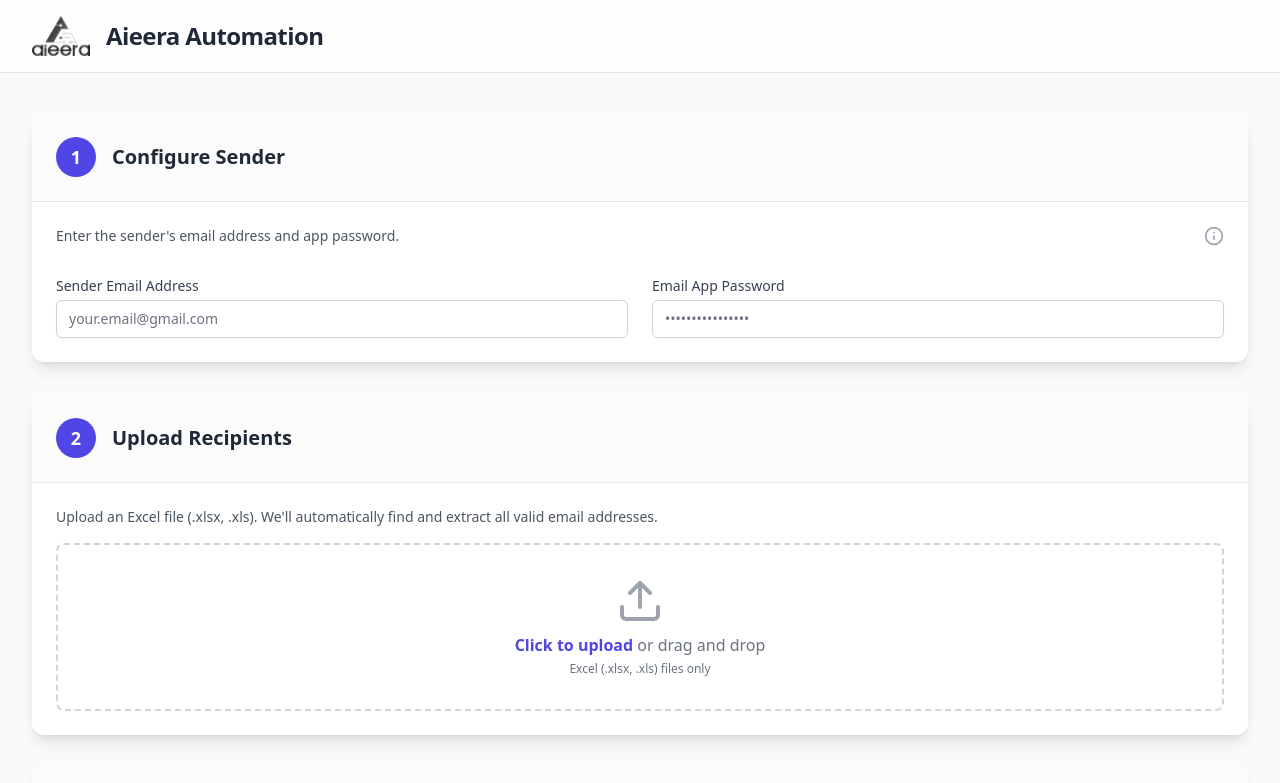
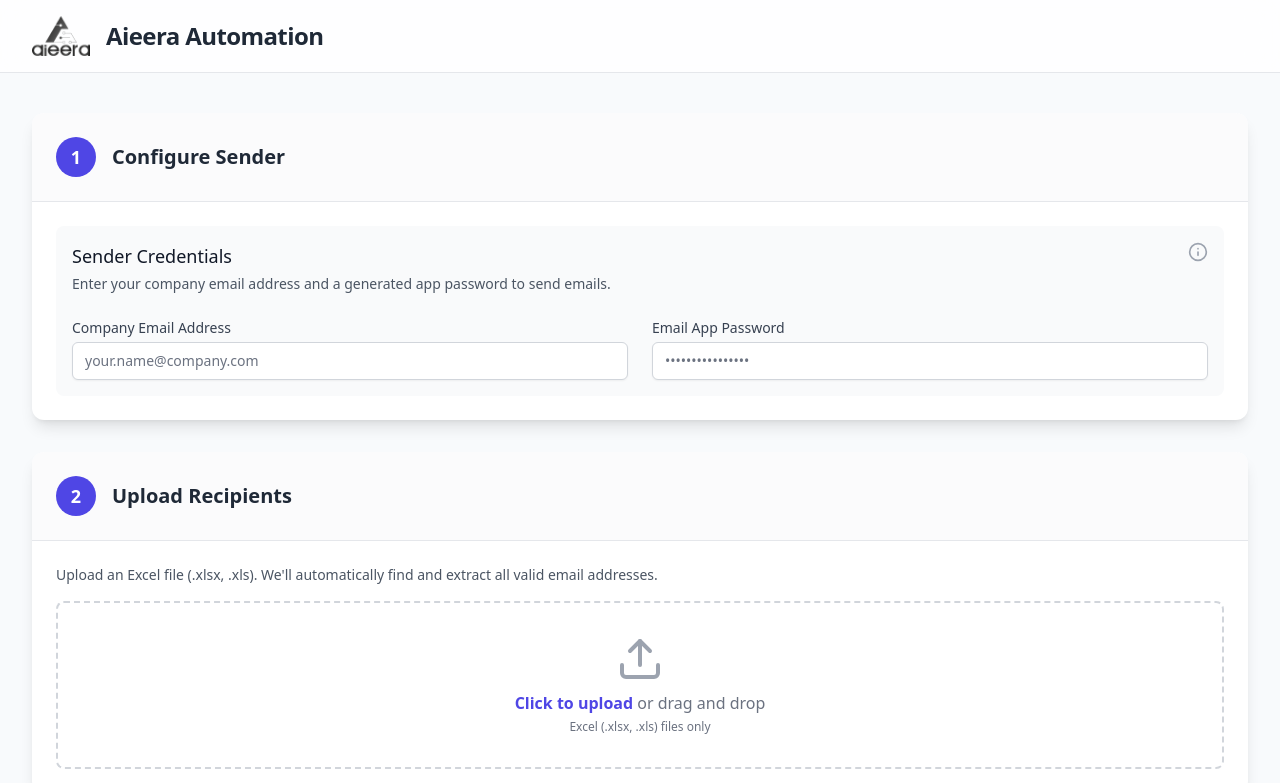
Before and after one commit to Sulthanzuza/bulky, a React (Vite) app: page / in a window 1280 px wide. Shown: the top 783 px of the page. Built offline with nearby package versions, Linux system fonts and the light colour scheme.

Commit message:
updated backend

```diff
--- a/src/components/core/UserCredentials.tsx
+++ b/src/components/core/UserCredentials.tsx
@@ -1,67 +1,50 @@
 import React, { useState, useEffect } from 'react';
 import { Info } from 'lucide-react';
 
-// Define a clear type for all the credentials we'll manage.
-interface Credentials {
+
+interface SenderCredentials {
   email: string;
   password: string;
-  provider: 'gmail' | 'outlook' | 'smtp';
-  host: string;
-  port: number;
-  secure: boolean;
 }
 
-// The props interface remains the same, accepting the onChange callback.
+
 interface UserCredentialsProps {
-  onChange: (credentials: Credentials) => void;
+  onChange: (credentials: SenderCredentials) => void;
 }
 
+
 const UserCredentials: React.FC<UserCredentialsProps> = ({ onChange }) => {
-  // --- SOLUTION PART 1: Use a single state object for all form fields. ---
-  // This is the core of the fix. All related data is now in one place.
-  const [credentials, setCredentials] = useState<Credentials>({
+
+  const [credentials, setCredentials] = useState<SenderCredentials>({
     email: '',
     password: '',
-    provider: 'gmail', // A sensible default
-    host: '',
-    port: 587,         // Default SMTP port
-    secure: false,       // Default security setting
   });
 
   const [showInfoTooltip, setShowInfoTooltip] = useState(false);
 
-  // --- SOLUTION PART 2: A single, generic handler for ALL inputs. ---
-  // This function is smart. It uses the input's `name` attribute to know
-  // which property in the `credentials` state object to update.
-  const handleChange = (e: React.ChangeEvent<HTMLInputElement | HTMLSelectElement>) => {
-    const { name, value, type } = e.target;
 
-    // A special check for checkboxes, which use `checked` instead of `value`.
-    const isCheckbox = type === 'checkbox';
-    const inputValue = isCheckbox ? (e.target as HTMLInputElement).checked : value;
-
+  const handleChange = (e: React.ChangeEvent<HTMLInputElement>) => {
+    const { name, value } = e.target;
     setCredentials(prevCreds => ({
       ...prevCreds,
-      // The `[name]` syntax is computed property names. It lets us update
-      // a key in the object dynamically (e.g., 'email', 'password', 'host').
-      [name]: name === 'port' ? parseInt(value, 10) || 0 : inputValue,
+
+      [name]: value,
     }));
   };
 
-  // --- SOLUTION PART 3: Notify the parent component of any changes. ---
-  // This `useEffect` hook watches the `credentials` state. Whenever it changes,
-  // it automatically calls the `onChange` prop to send the complete, updated
-  // object up to the Dashboard. This keeps everything in sync.
   useEffect(() => {
     onChange(credentials);
   }, [credentials, onChange]);
 
   return (
-    <div className="space-y-6">
+    <div className="space-y-6 p-4 bg-gray-50 rounded-lg">
       <div className="flex items-start justify-between">
-        <p className="text-sm text-gray-600 max-w-xl">
-          Enter the sender's email address and app password.
-        </p>
+        <div>
+          <h3 className="text-lg font-medium text-gray-900">Sender Credentials</h3>
+          <p className="mt-1 text-sm text-gray-600 max-w-xl">
+            Enter your company email address and a generated app password to send emails.
+          </p>
+        </div>
         <div className="relative">
           <button
             type="button"
@@ -75,10 +58,8 @@ const UserCredentials: React.FC<UserCredentialsProps> = ({ onChange }) => {
           {showInfoTooltip && (
             <div className="absolute right-0 mt-2 z-10 w-72 bg-white border border-gray-200 rounded-lg shadow-xl p-4 text-sm text-gray-700">
               <p className="font-semibold text-gray-800 mb-2">What is an App Password?</p>
-              <p>For services like Gmail or Outlook with 2-Factor Authentication, you must generate a special "App Password" to allow this application to send emails on your behalf.</p>
-              <a href="https://support.google.com/accounts/answer/185833" target="_blank" rel="noopener noreferrer" className="text-indigo-600 hover:underline mt-2 block">
-                Learn how to create one for Gmail &rarr;
-              </a>
+              <p>For accounts with 2-Factor Authentication (like your company Outlook), you must generate a special "App Password" to allow this application to send emails on your behalf.</p>
+              <p className="mt-2">Please contact your IT department for instructions on how to generate one.</p>
             </div>
           )}
         </div>
@@ -87,16 +68,16 @@ const UserCredentials: React.FC<UserCredentialsProps> = ({ onChange }) => {
       <div className="grid grid-cols-1 md:grid-cols-2 gap-6">
         <div>
           <label htmlFor="email" className="block text-sm font-medium text-gray-700 mb-1">
-            Sender Email Address
+            Company Email Address
           </label>
           <input
             type="email"
             id="email"
-            name="email" // The `name` attribute MUST match the state key
-            value={credentials.email} // Bind value to the state object
-            onChange={handleChange} // Use the single, generic handler
+            name="email" // This name MUST match the state key
+            value={credentials.email}
+            onChange={handleChange}
             className="mt-1 block w-full rounded-md border-gray-300 shadow-sm focus:border-indigo-500 focus:ring-indigo-500 sm:text-sm"
-            placeholder="your.email@gmail.com"
+            placeholder="your.name@company.com"
             required
           />
         </div>
@@ -107,9 +88,9 @@ const UserCredentials: React.FC<UserCredentialsProps> = ({ onChange }) => {
           <input
             type="password"
             id="app-password"
-            name="password" // The `name` attribute MUST match the state key
-            value={credentials.password} // Bind value to the state object
-            onChange={handleChange} // Use the single, generic handler
+            name="password" // This name MUST match the state key
+            value={credentials.password}
+            onChange={handleChange}
             className="mt-1 block w-full rounded-md border-gray-300 shadow-sm focus:border-indigo-500 focus:ring-indigo-500 sm:text-sm"
             placeholder="••••••••••••••••"
             required
```
